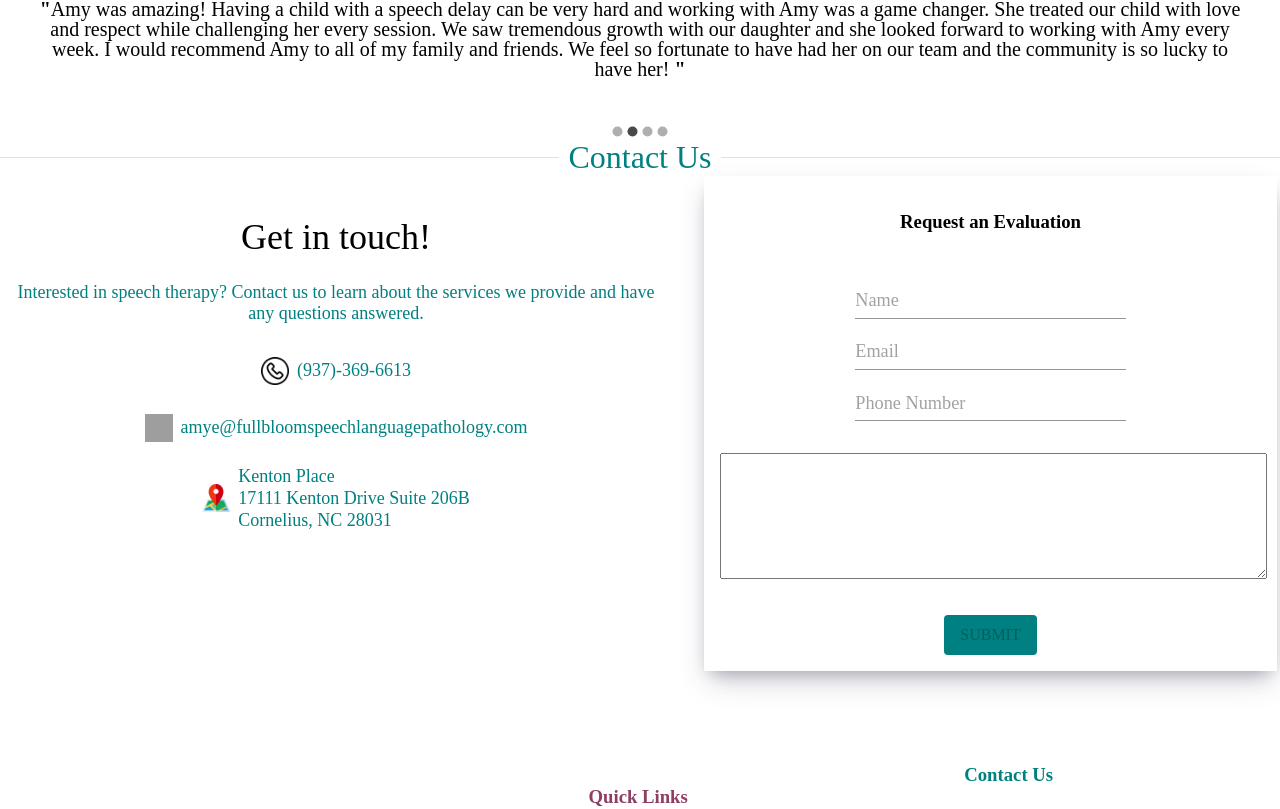
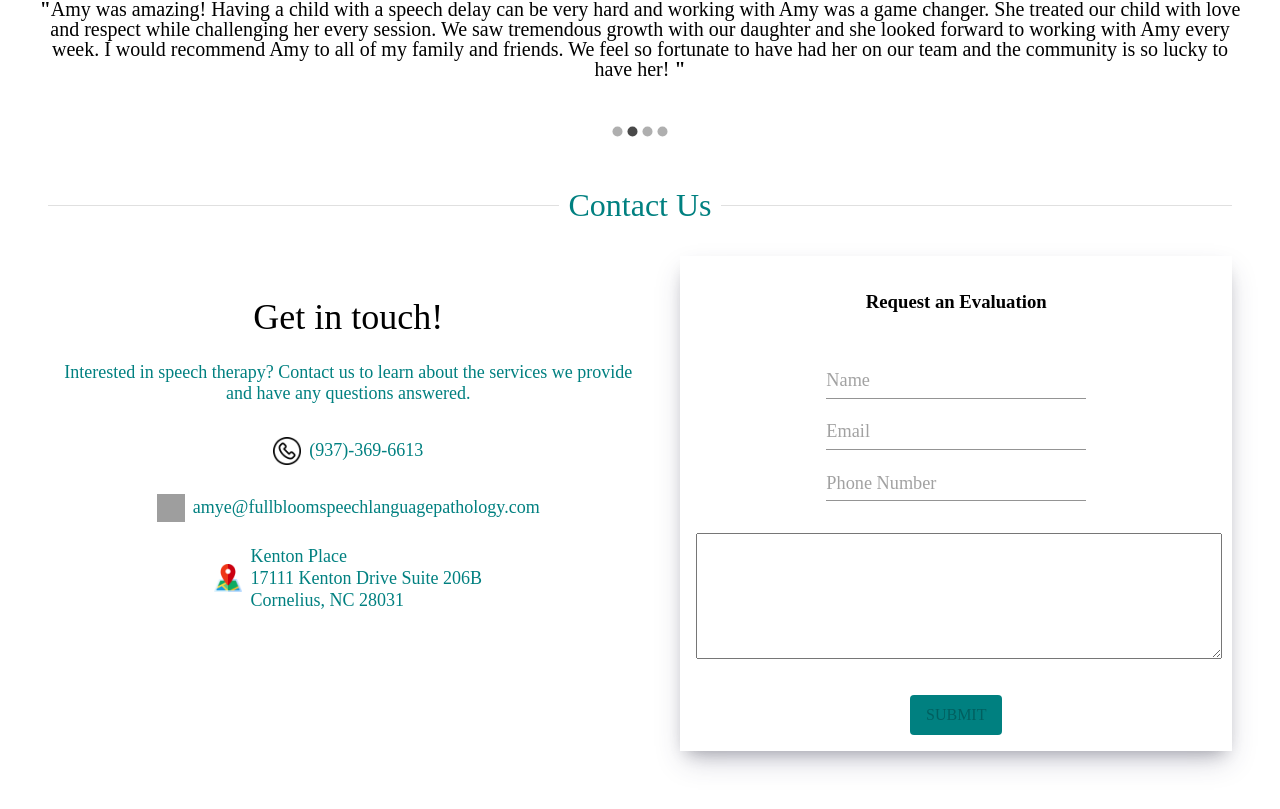
Before and after one commit to beemak789/AE_SLP_Website, a React (Create React App) app in the folder AE_Website/: page / in a window 1280 px wide. Shown: the part 2690-3499 px from the top of the page. Built offline with nearby package versions, Linux system fonts and the light colour scheme; grey boxes are pictures that could not be loaded; a web font is replaced by a local one.

Commit message:
fix padding

```diff
--- a/AE_Website/src/component/ContactMe.js
+++ b/AE_Website/src/component/ContactMe.js
@@ -69,13 +69,15 @@ export default ContactMe;
 const ContactMeContainer = styled.div`
   display: flex;
   flex-direction: column;
-  padding-bottom: 3rem;
+  padding: 3rem;
   align-items: center;
 `;
 
 const ContactTextboxContainer = styled.div`
   display: flex;
   gap: 2rem;
+  margin-top: 2rem;
+  justify-content: space-between;
 
   @media (min-width: 375px) and (max-width: 768px) {
     display: flex;
```
